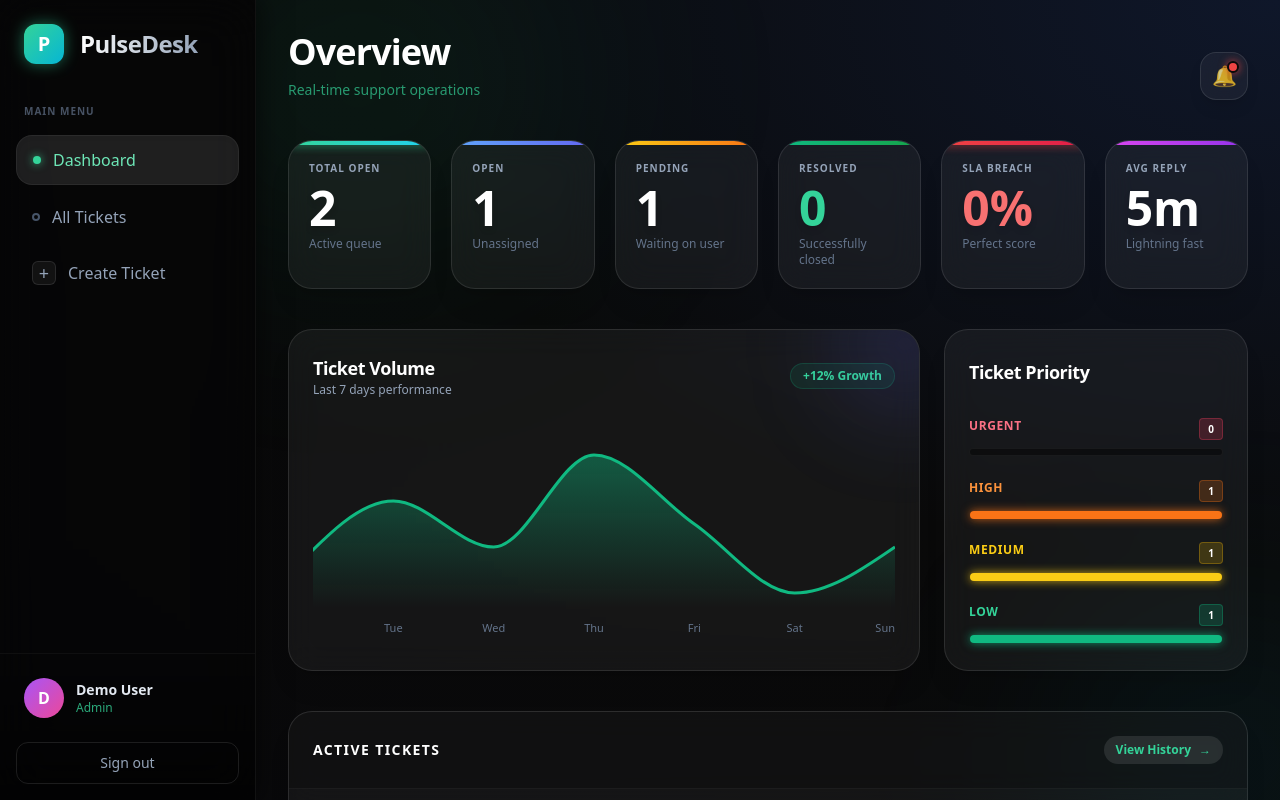
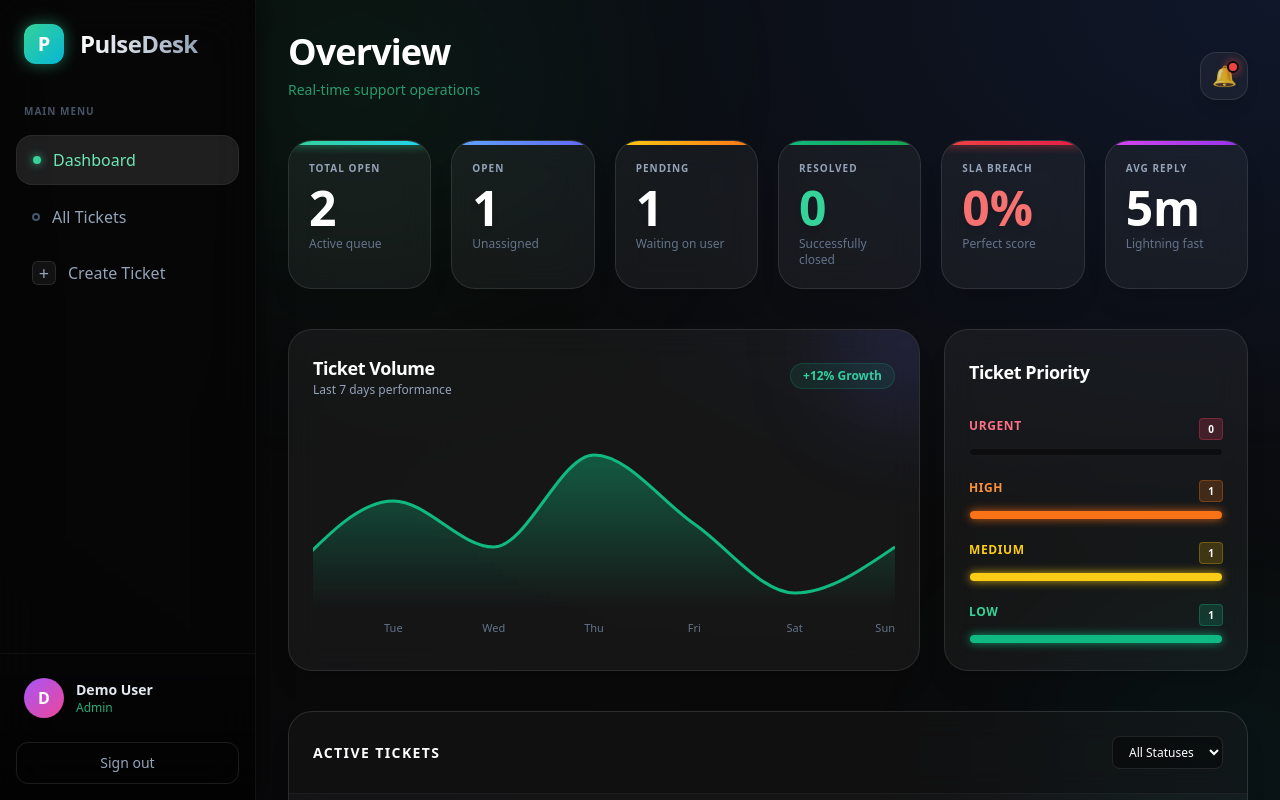
Before and after one commit to rkmr336/Hackthon, a React app in the folder frontend/: page / in a window 1280 px wide. Both pictures are taken after typing "name@example.com", "Sample123" into the empty fields and a click on the button "Access Workspace". Built offline with nearby package versions, Linux system fonts and the light colour scheme; the HTML template or start-up script is replaced by a standard one.

Commit message:
Fix dashboard buttons, add ticket filter and close button

```diff
--- a/frontend/src/components/Dashboard.jsx
+++ b/frontend/src/components/Dashboard.jsx
@@ -86,7 +86,9 @@
                                 <span className="w-2 h-2 rounded-full bg-emerald-400 shadow-[0_0_8px_rgba(52,211,153,0.8)]"></span>
                                 Dashboard
                             </button>
-                            <button onClick={() => navigate('/')} className="w-full flex items-center gap-3 text-slate-400 hover:text-white hover:bg-white/5 px-4 py-3 rounded-2xl font-medium transition-all">
+                            <button onClick={() => {
+                                document.getElementById('tickets-section')?.scrollIntoView({ behavior: 'smooth' });
+                            }} className="w-full flex items-center gap-3 text-slate-400 hover:text-white hover:bg-white/5 px-4 py-3 rounded-2xl font-medium transition-all">
                                 <span className="w-2 h-2 rounded-full border-2 border-slate-600"></span>
                                 All Tickets
                             </button>
@@ -129,7 +131,7 @@
                             <p className="text-emerald-400/70 text-sm font-medium">Real-time support operations</p>
                         </div>
                         <div className="flex items-center gap-4">
-                            <button className="w-12 h-12 rounded-2xl bg-white/5 border border-white/10 flex items-center justify-center text-yellow-500/80 hover:bg-white/10 hover:text-yellow-400 transition-all shadow-lg backdrop-blur-md relative group">
+                            <button onClick={() => alert('No new notifications!')} className="w-12 h-12 rounded-2xl bg-white/5 border border-white/10 flex items-center justify-center text-yellow-500/80 hover:bg-white/10 hover:text-yellow-400 transition-all shadow-lg backdrop-blur-md relative group cursor-pointer">
                                 <span className="text-xl group-hover:animate-bounce">🔔</span>
                                 <span className="absolute top-2 right-2 w-3 h-3 bg-red-500 border-2 border-[#0a0a0a] rounded-full shadow-[0_0_8px_rgba(239,68,68,0.8)]"></span>
                             </button>
@@ -284,12 +286,22 @@
                     )}
 
                     {/* Futuristic Ticket Table */}
-                    <div className="bg-white/5 backdrop-blur-lg rounded-3xl border border-white/10 shadow-xl overflow-hidden relative">
+                    <div id="tickets-section" className="bg-white/5 backdrop-blur-lg rounded-3xl border border-white/10 shadow-xl overflow-hidden relative">
                         <div className="p-6 border-b border-white/5 flex justify-between items-center bg-black/20">
                             <h3 className="text-sm font-bold text-white tracking-widest uppercase">Active Tickets</h3>
-                            <button className="text-xs bg-white/10 px-3 py-1.5 rounded-full text-emerald-400 hover:bg-white/20 hover:text-emerald-300 font-bold transition-all flex items-center gap-2">
-                                View History <span>&rarr;</span>
-                            </button>
+                            <div className="flex gap-4 items-center">
+                                <select
+                                    value={statusFilter}
+                                    onChange={(e) => setStatusFilter(e.target.value)}
+                                    className="bg-black/40 border border-white/10 rounded-lg px-3 py-1.5 text-xs text-white focus:outline-none focus:border-emerald-500"
+                                >
+                                    <option value="">All Statuses</option>
+                                    <option value="open">Open</option>
+                                    <option value="pending">Pending</option>
+                                    <option value="resolved">Resolved</option>
+                                    <option value="closed">Closed</option>
+                                </select>
+                            </div>
                         </div>
                         <div className="overflow-x-auto">
                             <table className="w-full text-left border-collapse">
--- a/frontend/src/components/TicketDetail.jsx
+++ b/frontend/src/components/TicketDetail.jsx
@@ -112,6 +112,21 @@
                                     const db = JSON.parse(localStorage.getItem('tickets')) || [];
                                     const tIndex = db.findIndex(t => t.id === parseInt(id));
                                     if (tIndex > -1) {
+                                        db[tIndex].status = 'closed';
+                                        localStorage.setItem('tickets', JSON.stringify(db));
+                                        fetchTicket();
+                                    }
+                                }}
+                                className="flex items-center gap-2 bg-slate-600 text-white px-4 py-2 rounded-xl text-sm font-medium hover:bg-slate-500 transition-colors"
+                            >
+                                ✖ Close Ticket
+                            </button>
+                            <button
+                                type="button"
+                                onClick={async () => {
+                                    const db = JSON.parse(localStorage.getItem('tickets')) || [];
+                                    const tIndex = db.findIndex(t => t.id === parseInt(id));
+                                    if (tIndex > -1) {
                                         db[tIndex].status = 'resolved';
                                         localStorage.setItem('tickets', JSON.stringify(db));
                                         fetchTicket();
```
